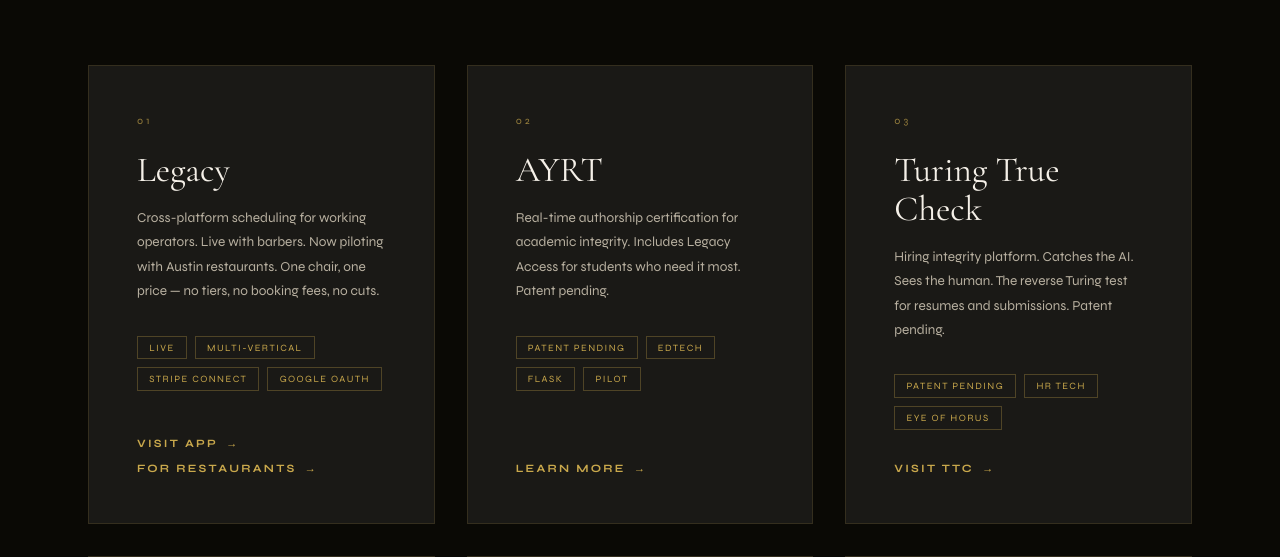
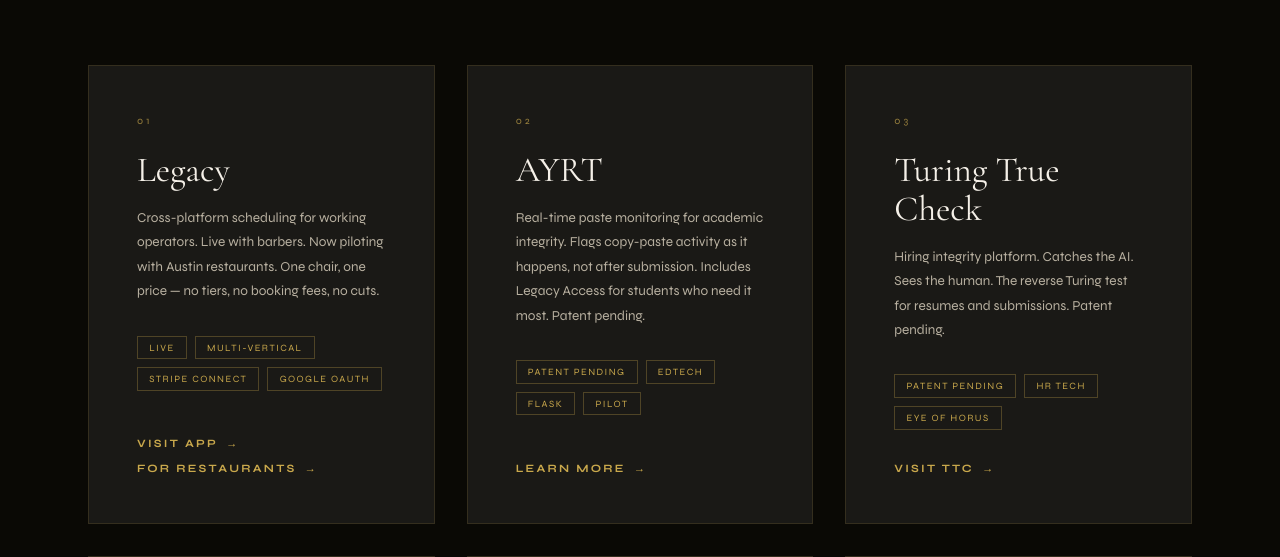
Before and after one commit to lighnthedark/green-eye-creative, a Flask app: page / in a window 1280 px wide. Shown: the part 2356-2913 px from the top of the page. Run offline with Flask 3, Linux system fonts and the light colour scheme.

Commit message:
Update AYRT wording to real-time monitoring language

```diff
--- a/templates/index.html
+++ b/templates/index.html
@@ -836,9 +836,8 @@
         <a href="https://ayrt.onrender.com" target="_blank" class="project-card reveal">
           <p class="project-number">02</p>
           <h3 class="project-name">AYRT</h3>
-          <p class="project-desc">Real-time authorship certification for academic integrity. Includes Legacy Access for
-            students
-            who need it most. Patent pending.</p>
+          <p class="project-desc">Real-time paste monitoring for academic integrity. Flags copy-paste activity as it
+            happens, not after submission. Includes Legacy Access for students who need it most. Patent pending.</p>
           <div class="project-tags">
             <span class="tag">Patent Pending</span>
             <span class="tag">EdTech</span>
```
